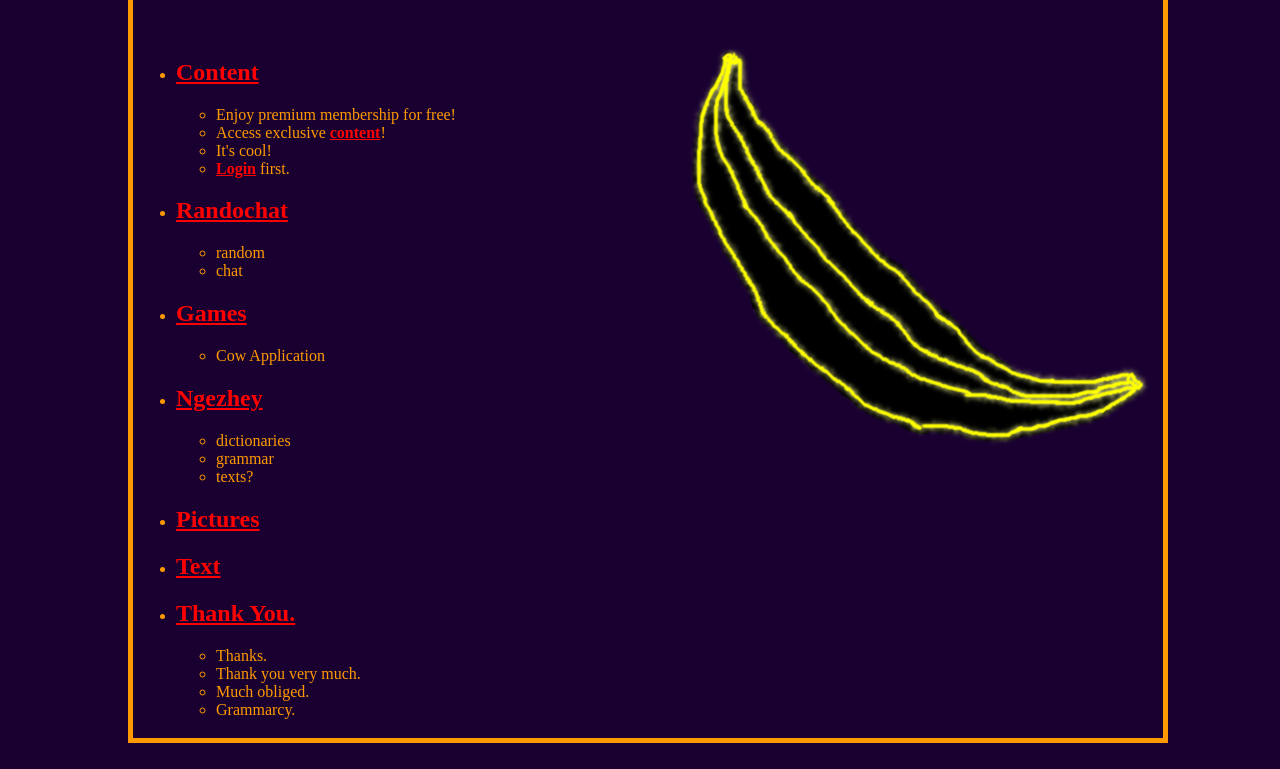
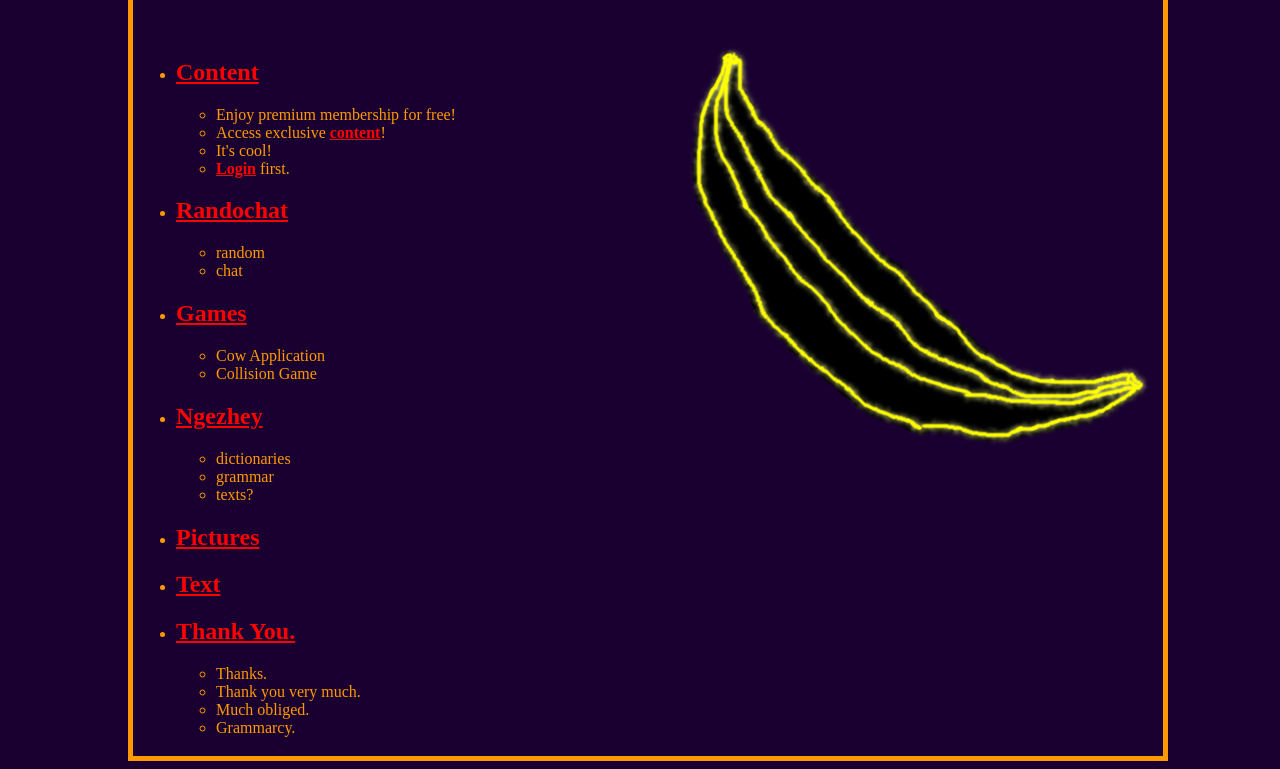
Before and after one commit to GreyAlien502/GreyAlien502.github.io, a plain HTML site: page index.html in a window 1280 px wide. Shown: the part 171-940 px from the top of the page. Drawn offline with Linux system fonts and the light colour scheme.

Commit message:
listing trout

```diff
--- a/index.html
+++ b/index.html
@@ -28,6 +28,7 @@
 			<h2><a href="games/games.html">Games</a></h2>
 			<ul>
 				<li>Cow Application</li>
+				<li>Collision Game</li>
 			</ul>
 		</li>
 		<li><h2><a HREF="ngezhey/ngezhey.html">Ngezhey</a></h2>
```
